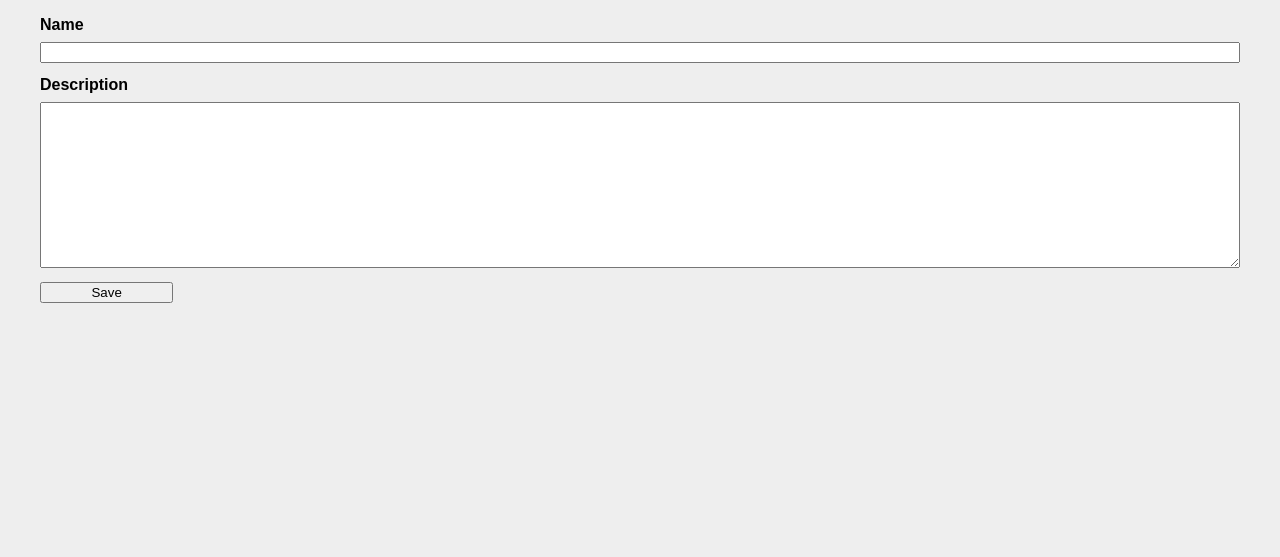
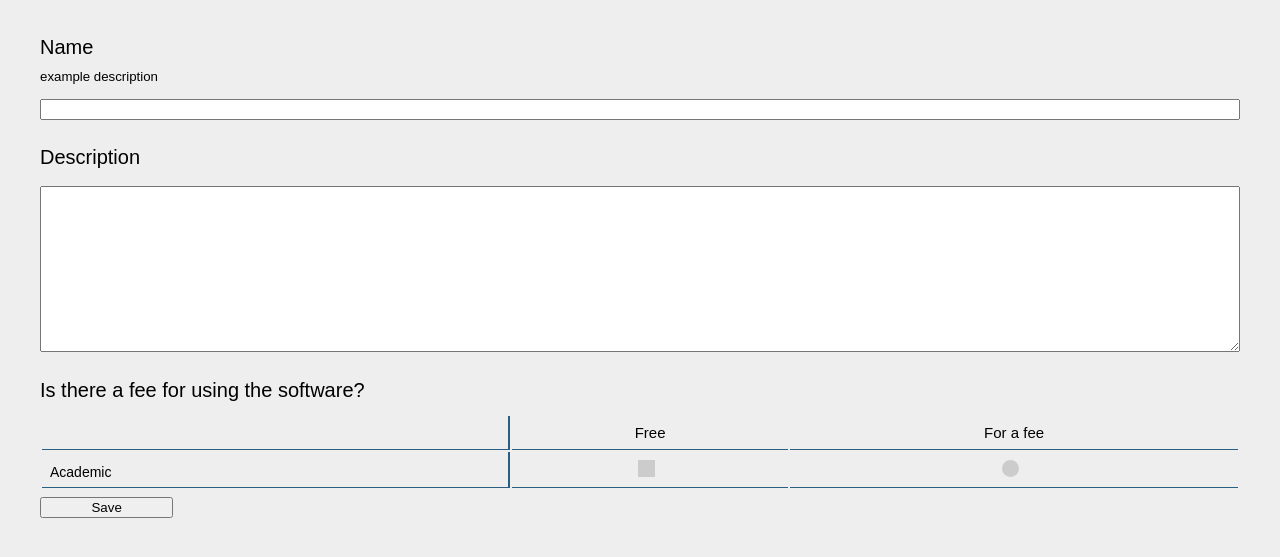
Before and after one commit to sbmlteam/new-sbml-software-guide, a Flask app: page /create in a window 1280 px wide. Shown: the part 107-664 px from the top of the page. Run offline with Flask 2, Linux system fonts and the light colour scheme; the visitor is signed in with stand-in values (Sample User, id 1); data comes from the database, SQL or seed files in the repository.

Commit message:
Lots of CSS styling of the update page

```diff
--- a/flaskr/static/style.css
+++ b/flaskr/static/style.css
@@ -1,3 +1,5 @@
+/* General formatting */
+
 html {
     font-family: sans-serif;
     background: #eee;
@@ -36,6 +38,111 @@ hr {
     border-top: 1px solid lightgray;
 }
 
+/* Table inputs */
+
+table {
+    padding-top: 0.15em;
+}
+
+th, td {
+    border-bottom: 1px solid #2a5f82;
+}
+
+th {
+    font-weight: normal;
+    font-size: 15px;
+    padding: 0.5rem;
+}
+
+.box {
+    text-align:center;
+}
+
+td {
+    vertical-align:middle;
+    font-size:14px;
+    padding: 0.5rem 0.5rem 0.25rem 0.5rem;
+}
+
+td:first-child, th:first-child{
+    border-right: 2px solid #2a5f82;
+}
+
+/* Buttons and checkboxes */
+
+.container {
+    position: relative;
+    text-align: center;
+    cursor: pointer;
+    font-size: 15px;
+    padding-right:25px;
+    -webkit-user-select: none;
+    -moz-user-select: none;
+    -ms-user-select: none;
+    user-select: none;
+    overflow: auto;
+}
+
+.container input {
+    position:absolute;
+    opacity:0;
+    cursor:pointer;
+}
+
+.checkmark {
+    position: absolute;
+    top: 0;
+    left: 0;
+    height: 17px;
+    width: 17px;
+    background-color: #ccc;
+}
+
+.button {
+    border-radius: 50%;
+}
+
+.container:hover input ~ .checkmark {
+    background-color: #888;
+}
+
+.container input:checked ~ .checkmark {
+    background-color: #377ba8;
+}
+
+.checkmark:after {
+    content:"";
+    display:none;
+    position:absolute;
+}
+
+.container input:checked ~ .checkmark:after {
+    display: block;
+}
+
+.container .checkmark:not(.button):after {
+    border: solid white;
+    left: 5px;
+    top: 3px;
+    width: 4px;
+    height: 7px;
+    border-width: 0 3px 3px 0;
+    -webkit-transform: rotate(45deg);
+    -ms-transform: rotate(45deg);
+    transform: rotate(45deg);
+}
+
+.container .button:after {
+    top:4px;
+    left:4px;
+    width:9px;
+    height:9px;
+    border-radius: 50%;
+    background:white;
+}
+
+/* Navigation bar */
+
 nav {
     background: lightgray;
     display: flex;
@@ -67,6 +174,8 @@ nav ul li a, nav ul li span, header .action {
     padding-bottom: 0.5rem;
     padding-right: 1rem;
 }
+
+/* Front page display */
 
 .content {
     padding: 0 1rem 1rem;
@@ -120,18 +229,27 @@ nav ul li a, nav ul li span, header .action {
 }
 
 .content label {
-    font-weight: bold;
+    margin-top: 1em;
+    font-size: 20px;
     margin-bottom: 0.5em;
 }
 
+.content h5 {
+    font-weight: normal;
+    margin: 0 0 0.5rem 0;
+}
+
 .content input, .content textarea {
-    margin-bottom: 1em;
+    margin-bottom: 0.5em;
+    margin-top: 0.5em;
 }
 
 .content textarea {
     min-height: 12em;
     resize: vertical;
 }
+
+/* General button formatting */
 
 input.danger {
     color: #cc2f2e;
--- a/flaskr/templates/entry/update.html
+++ b/flaskr/templates/entry/update.html
@@ -11,12 +11,41 @@
 {% endblock %}
 
 {% block content %}
+
+    <!-- FORM INPUT -->
+
     <form method="post">
+
         <label for="name">Name</label>
+        <h5>example description</h5>
         <input name="name" id="name" value="{{ request.form['name'] or entry['name'] }}" required>
         <label for="descr">Description</label>
         <textarea name="descr" id="descr">{{ request.form['descr'] or entry['descr'] }}</textarea>
+
+        <label for="fee">Is there a fee for using the software?</label>
+        <table>
+            <tr class="head">
+                <th></th>
+                <th>Free</th>
+                <th>For a fee</th>
+            </tr>
+            <tr>
+                <td>Academic</td>
+
+                <td class="box"><label class="container">
+                    <input name="fee" id="free_academic" type="checkbox">
+                    <span class="checkmark"></span>
+                </label></td>
+
+                <td class="box"><label class="container">
+                    <input name="fee" id="fee_academic" type="radio">
+                    <span class="checkmark button"></span>
+                </label></td>
+            </tr>
+        </table>
+
         <input type="submit" value="Save">
+
     </form>
     {% if edit %}
         <hr>
```
